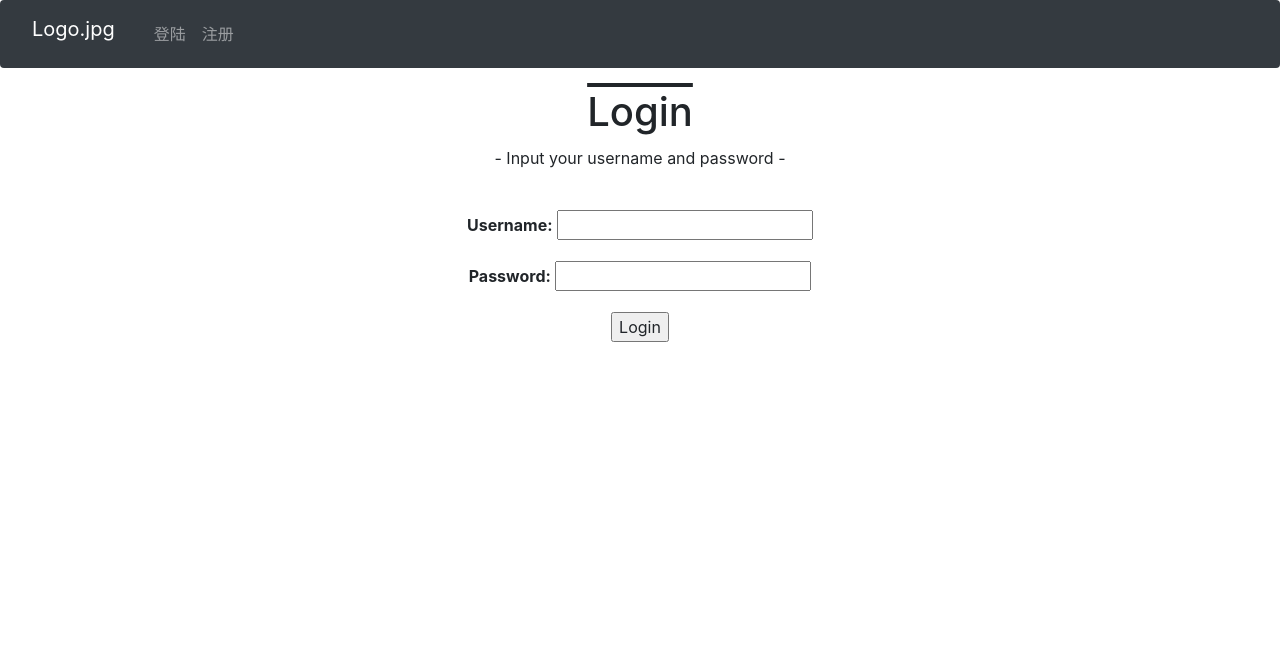
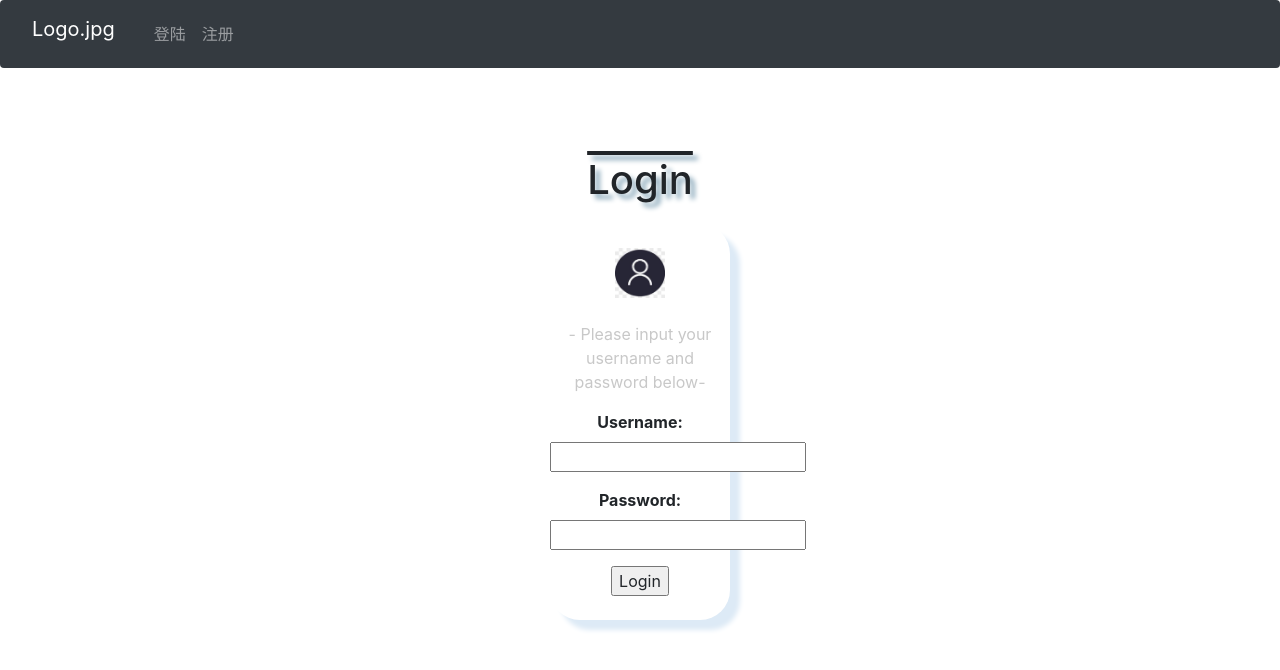
Before and after one commit to Group-18-Web-Development/Library_Reservation, a Django app: page /account/login/ in a window 1280 px wide. Shown: the top 670 px of the page. Run offline with Django 3.2, Linux system fonts and the light colour scheme; some libraries are stand-ins or nearby versions.

Commit message:
整理2.0

```diff
--- a/static/account/css/login.css
+++ b/static/account/css/login.css
@@ -1,11 +1,18 @@
-.content {
-    margin: 10px 50px 100px;
+.content
+{
+    margin: 10px 550px 100px;
+    box-shadow: 10px 10px 5px #DDEAF6;
+    -webkit-border-radius: 30px;
+    -moz-border-radius: 30px;
+    border-radius: 30px;
 
 }
-
-h1 {
-    text-align: center;
-    text-decoration: overline;
+h1
+{
+    margin: 20px;
+    text-align:center;
+    text-decoration:overline;
+    text-shadow: 5px 5px 5px #8FACBD;
 }
 
 div.sticky {
--- a/templates/Account_App/login.html
+++ b/templates/Account_App/login.html
@@ -29,13 +29,20 @@
 
 
 {% block content %}
+    <br>
+    <br>
     <h1>Login</h1>
     <div class="content" align="center">
-        <p>- Input your username and password -</p>
         <br>
+        <!-- 之后我去画个透明背景的替换这个图（Ninoric） -->
+        <img border="0" src="/static/image/default_icon.jpg" alt="default_image" width="50" height="50">
+        <br>
+        <br>
+        <p style="color:#C8C8C8">- Please input your username and password below-</p>
         <form class="form-horizontal" action="." method="post">{% csrf_token %}
             {{ form.as_p }}
             <input type="submit" value="Login">
         </form>
+        <br>
     </div>
 {% endblock %}
```
